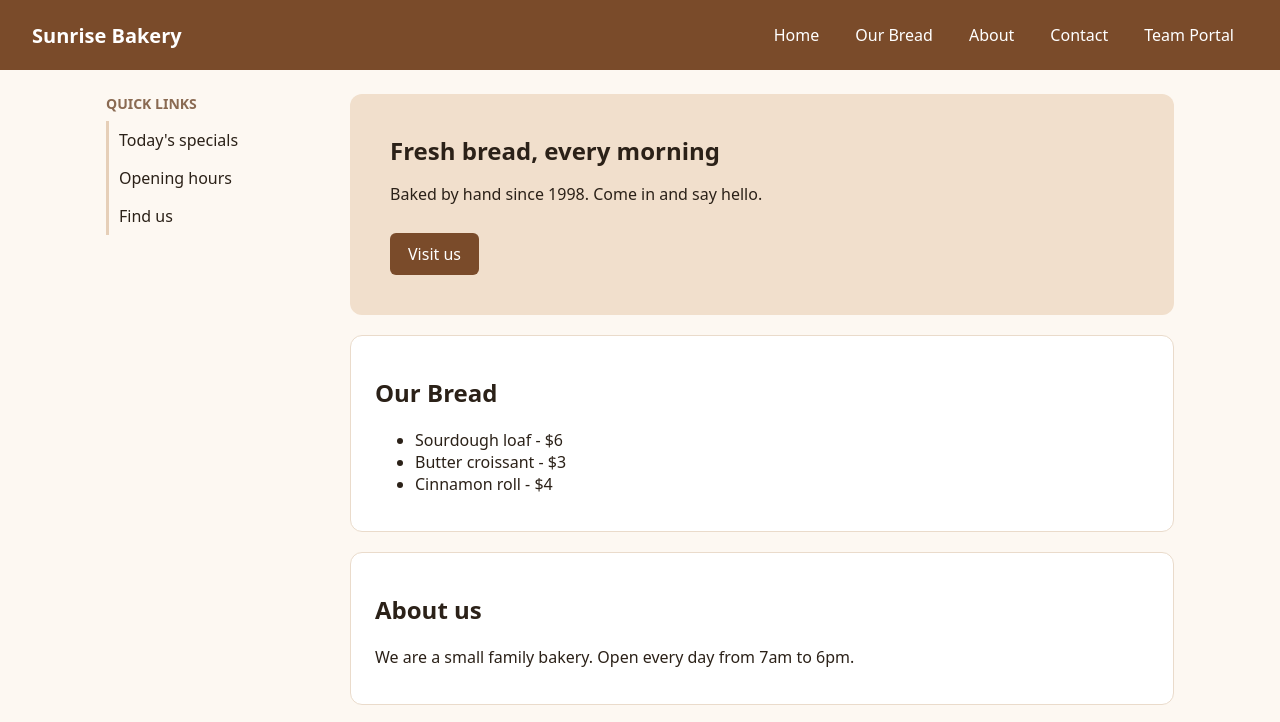
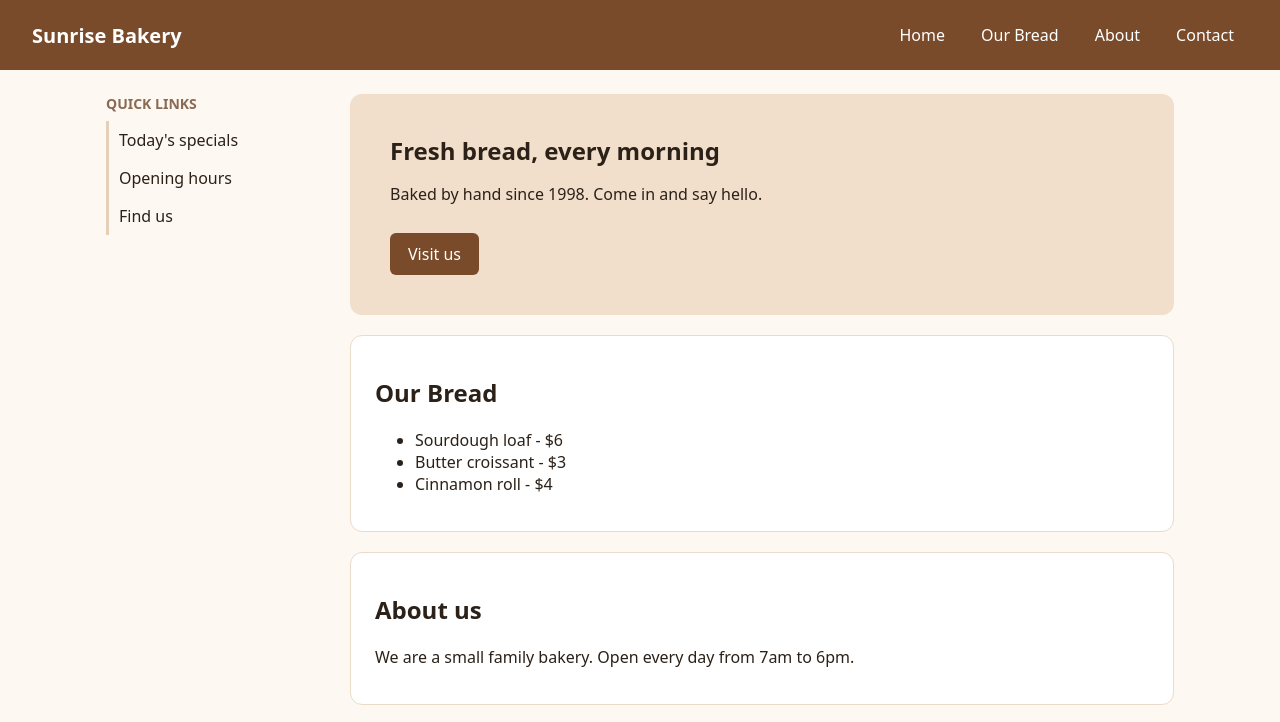
Before and after one commit to Axoloai/research-test, a plain HTML site: page index.html in a window 1280 px wide. Shown: the top 722 px of the page. Drawn offline with Linux system fonts and the light colour scheme.

Commit message:
Remove Team Portal link from the top menu

```diff
--- a/index.html
+++ b/index.html
@@ -15,7 +15,6 @@
         <li class="nav-item"><a href="#menu">Our Bread</a></li>
         <li class="nav-item"><a href="#about">About</a></li>
         <li class="nav-item"><a href="#contact">Contact</a></li>
-        <li class="nav-item"><a href="https://axolo.ai">Team Portal</a></li>
       </ul>
     </nav>
   </header>
```
